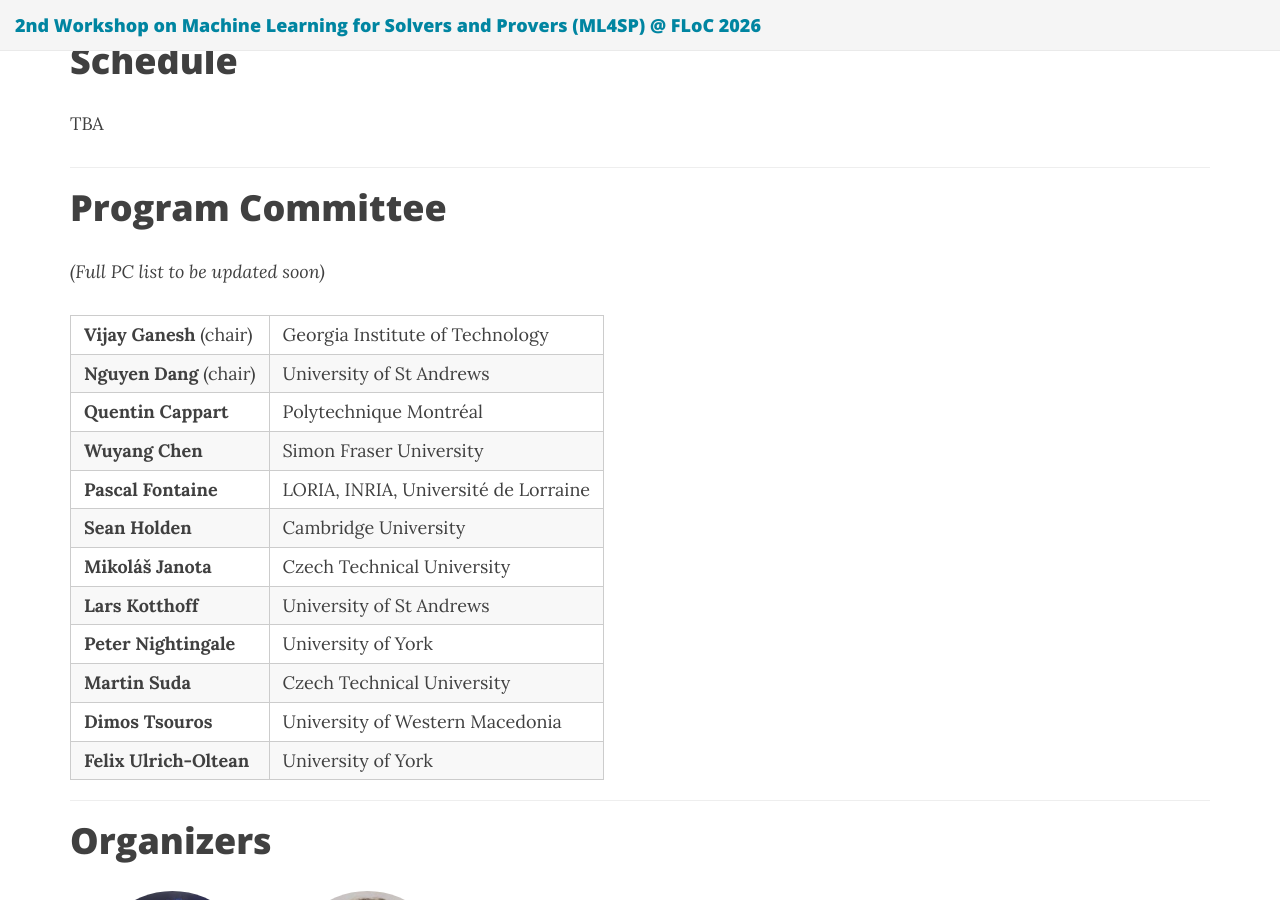
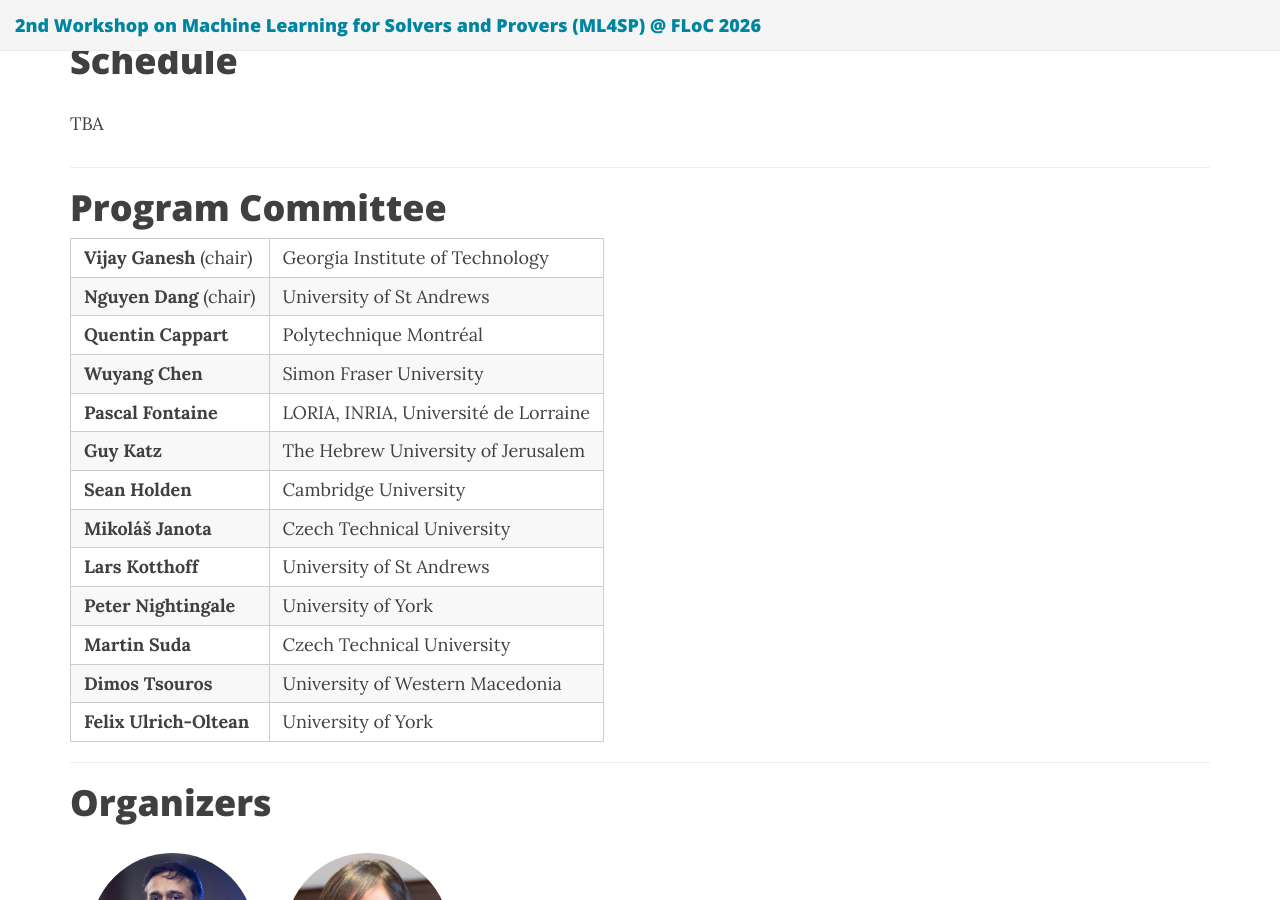
Before and after one commit to ml4sp/ml4sp.github.io, a Jekyll site: the page built from index.md, in a window 1280 px wide and 900 px high, scrolled down 1984 px. Built offline with Jekyll 4.4.1, drawn with Linux system fonts in a browser that asks for light colours; nearby versions of some CDN libraries; part of the change alters nothing that is shown.

Commit message:
udpate PC list

```diff
--- a/index.md
+++ b/index.md
@@ -42,7 +42,7 @@ title: 2nd Workshop on Machine Learning on Solvers and Provers (ML4SP)
   <a href="#registration">Registration</a> |
   <a href="#invited-talks">Invited Talks</a> |
   <a href="#schedule">Schedule</a> |
-  <a href="#pc">Program Committee</a> |
+  <a href="#programme-committee">Program Committee</a> |
   <a href="#organizers">Organizers</a>
 </nav>
 
@@ -139,24 +139,12 @@ TBA
 
 # Program Committee
 
-<!-- * **Dimos Tsouros** (University of Western Macedonia)
-* **Felix Ulrich-Oltean** (University of York)
-* **Lars Kotthoff** (University of St Andrews)
-* **Martin Suda** (Czech Technical University)
-* **Mikoláš Janota** (Czech Technical University)
-* **Pascal Fontaine** (LORIA, INRIA, Université de Lorraine)
-* **Peter Nightingale** (University of York)
-* **Quentin Cappart** (Polytechnique Montréal)
-* **Sean Holden** (Cambridge University)
-* **Wuyang Chen** (Simon Fraser University) -->
-
-*(Full PC list to be updated soon)*
-
 | **Vijay Ganesh** (chair) | Georgia Institute of Technology |
 | **Nguyen Dang** (chair) | University of St Andrews |
 | **Quentin Cappart** | Polytechnique Montréal |
 | **Wuyang Chen** | Simon Fraser University |
 | **Pascal Fontaine** | LORIA, INRIA, Université de Lorraine |
+| **Guy Katz** |	The Hebrew University of Jerusalem |
 | **Sean Holden** | Cambridge University |
 | **Mikoláš Janota** | Czech Technical University |
 | **Lars Kotthoff** | University of St Andrews |
@@ -164,10 +152,6 @@ TBA
 | **Martin Suda** | Czech Technical University |
 | **Dimos Tsouros** | University of Western Macedonia |
 | **Felix Ulrich-Oltean** | University of York |
-
-
-
-
 
 <hr>
 
```
